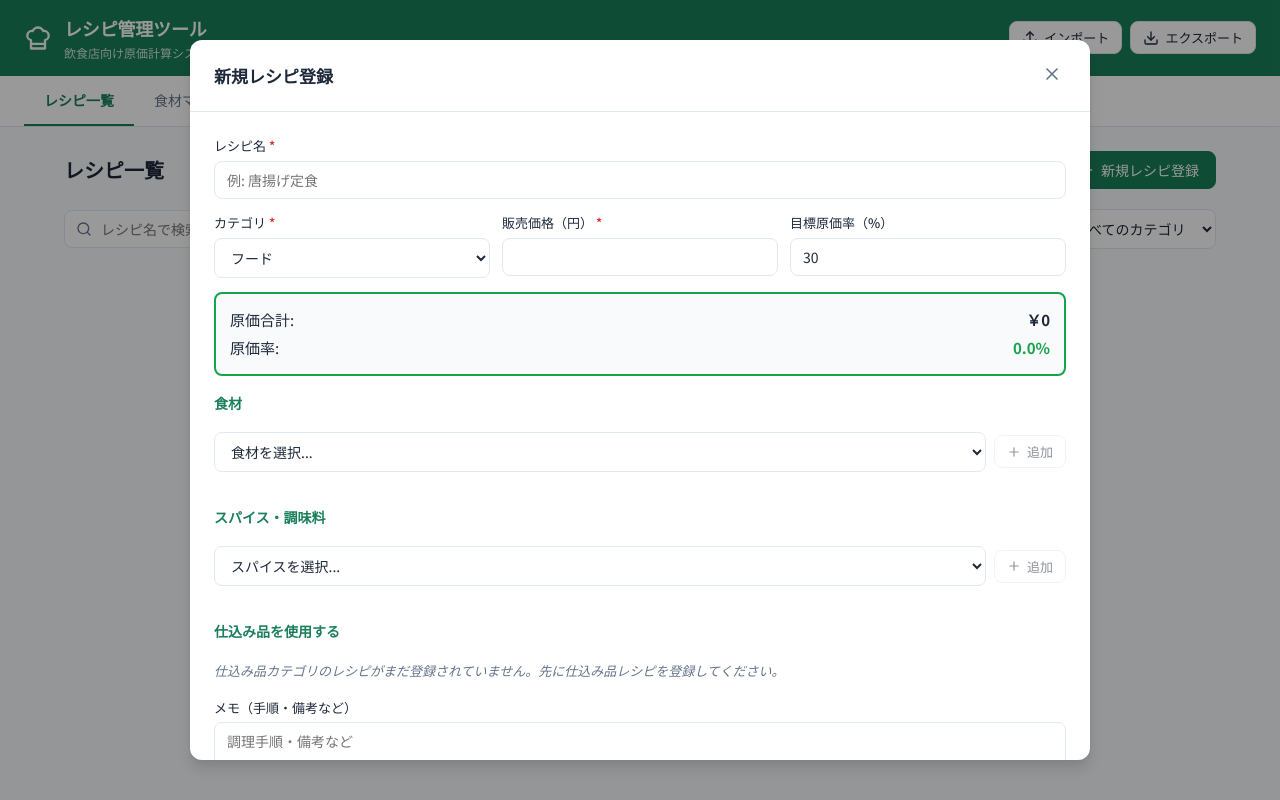
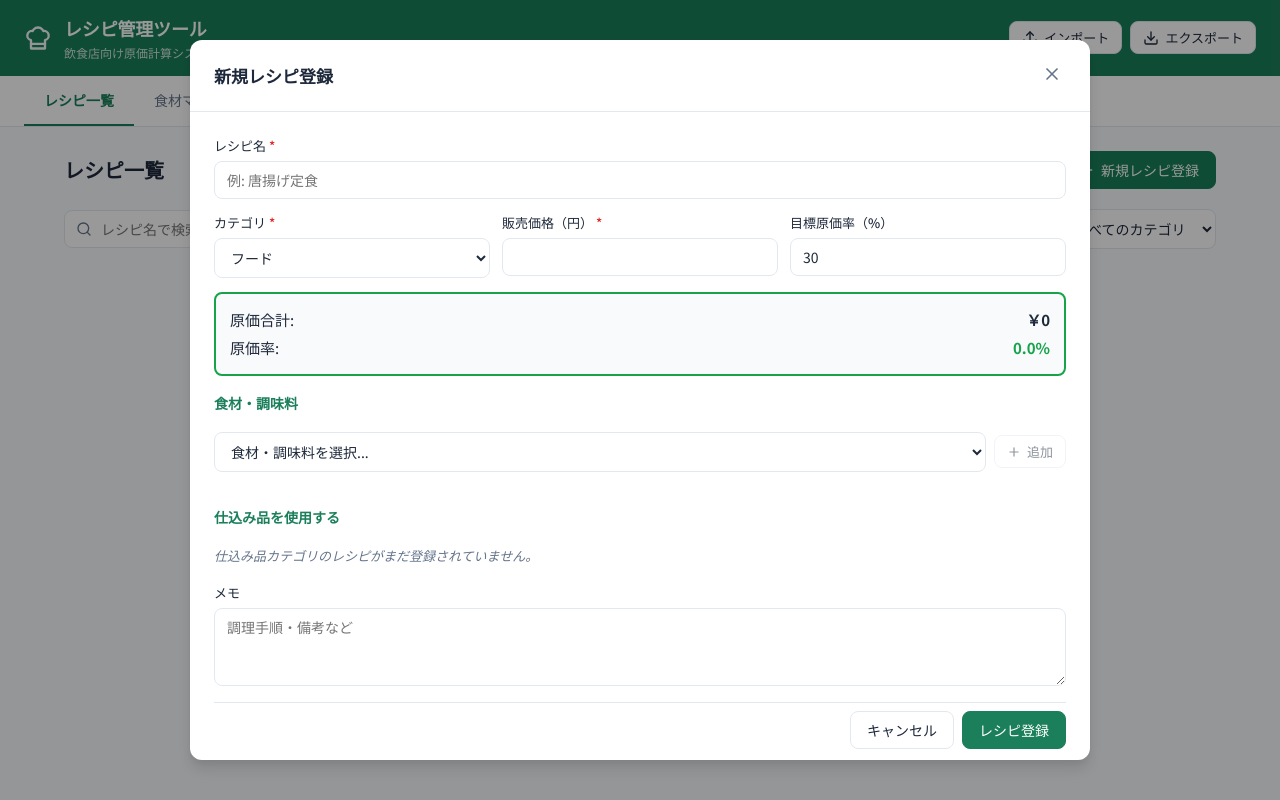
Before and after one commit to ryutaro-sato413/recipe-manager, a React (Vite) app: page / in a window 1280 px wide. Both pictures are taken after a click on the button "新規レシピ登録". Built offline with nearby package versions, Linux system fonts and the light colour scheme.

Commit message:
スパイス管理を削除・食材と統合

```diff
--- a/src/components/Layout/Layout.tsx
+++ b/src/components/Layout/Layout.tsx
@@ -1,7 +1,7 @@
 import { ReactNode } from 'react';
 import { ChefHat, Download, Upload } from 'lucide-react';
 
-type Page = 'recipes' | 'ingredients' | 'spices' | 'orders' | 'inventory';
+type Page = 'recipes' | 'ingredients' | 'orders' | 'inventory';
 
 interface LayoutProps {
   currentPage: Page;
@@ -14,7 +14,6 @@ interface LayoutProps {
 const NAV_ITEMS: { id: Page; label: string }[] = [
   { id: 'recipes', label: 'レシピ一覧' },
   { id: 'ingredients', label: '食材マスター' },
-  { id: 'spices', label: 'スパイス管理' },
   { id: 'orders', label: 'オーダー管理' },
   { id: 'inventory', label: '棚卸管理' },
 ];
--- a/src/components/RecipeForm/RecipeForm.tsx
+++ b/src/components/RecipeForm/RecipeForm.tsx
@@ -21,11 +21,20 @@ const CATEGORIES: { value: Category; label: string }[] = [
   { value: 'other', label: 'その他' },
 ];
 
+// 食材・スパイス統合用
+interface CombinedItem {
+  id: string;
+  name: string;
+  unit: string;
+  unitPrice: number;
+  source: 'ingredient' | 'spice';
+}
+
 interface RecipeFormProps {
   recipe: Recipe | null;
   ingredients: Ingredient[];
   spices: Spice[];
-  allRecipes: Recipe[];   // 仕込み品選択のため全レシピを受け取る
+  allRecipes: Recipe[];
   onClose: (updated?: Recipe[]) => void;
   addToast: (msg: string, type?: 'success' | 'error' | 'info') => void;
 }
@@ -47,12 +56,16 @@ function emptyForm() {
 
 export default function RecipeForm({ recipe, ingredients, spices, allRecipes, onClose, addToast }: RecipeFormProps) {
   const [form, setForm] = useState(emptyForm());
-  const [selectedIngId, setSelectedIngId] = useState('');
-  const [selectedSpiceId, setSelectedSpiceId] = useState('');
+  const [selectedItemKey, setSelectedItemKey] = useState('');
   const [selectedPrepId, setSelectedPrepId] = useState('');
   const [errors, setErrors] = useState<Record<string, string>>({});
 
-  // 仕込み品レシピ一覧（自分自身は除外）
+  // 食材とスパイスを1つのリストに統合
+  const combinedItems: CombinedItem[] = [
+    ...ingredients.map(i => ({ id: i.id, name: i.name, unit: i.unit, unitPrice: i.unitPrice, source: 'ingredient' as const })),
+    ...spices.map(s => ({ id: s.id, name: s.name, unit: s.unit, unitPrice: s.unitPrice, source: 'spice' as const })),
+  ];
+
   const prepRecipes = allRecipes.filter(r => r.category === 'prep' && r.id !== recipe?.id);
 
   useEffect(() => {
@@ -74,106 +87,91 @@ export default function RecipeForm({ recipe, ingredients, spices, allRecipes, on
 
   const totalCost = calculateTotalCost({ ...form, id: '', createdAt: '', updatedAt: '' } as Recipe);
   const costRate = calculateCostRate(totalCost, form.sellingPrice);
-  const costPerUnit = form.category === 'prep' && form.yieldAmount > 0
-    ? totalCost / form.yieldAmount
-    : 0;
+  const costPerUnit = form.category === 'prep' && form.yieldAmount > 0 ? totalCost / form.yieldAmount : 0;
 
   const validate = () => {
     const e: Record<string, string> = {};
     if (!form.name.trim()) e.name = 'レシピ名は必須です';
     if (form.category !== 'prep' && form.sellingPrice <= 0) e.sellingPrice = '販売価格は1円以上にしてください';
     if (form.targetCostRate <= 0 || form.targetCostRate > 100) e.targetCostRate = '目標原価率は1〜100%で入力してください';
-    if (form.category === 'prep' && (!form.yieldUnit.trim())) e.yieldUnit = '歩留まり単位を入力してください';
+    if (form.category === 'prep' && !form.yieldUnit.trim()) e.yieldUnit = '歩留まり単位を入力してください';
     setErrors(e);
     return Object.keys(e).length === 0;
   };
 
-  const handleAddIngredient = () => {
-    const ing = ingredients.find(i => i.id === selectedIngId);
-    if (!ing) return;
-    if (form.ingredients.find(i => i.ingredientId === ing.id)) {
-      addToast('すでに追加されている食材です', 'error');
-      return;
-    }
+  const handleAddItem = () => {
+    if (!selectedItemKey) return;
+    const [source, id] = selectedItemKey.split(':');
+    const item = combinedItems.find(c => c.source === source && c.id === id);
+    if (!item) return;
+
+    if (source === 'ingredient') {
+      if (form.ingredients.find(i => i.ingredientId === id)) { addToast('すでに追加されています', 'error'); return; }
       setForm(f => ({
         ...f,
         ingredients: [...f.ingredients, {
-        ingredientId: ing.id,
-        name: ing.name,
-        amount: 1,
-        unit: ing.unit,
-        unitPrice: ing.unitPrice,
-        cost: ing.unitPrice,
+          ingredientId: id, name: item.name, amount: 1,
+          unit: item.unit, unitPrice: item.unitPrice, cost: item.unitPrice,
         }],
       }));
-    setSelectedIngId('');
-  };
-
-  const handleAddSpice = () => {
-    const sp = spices.find(s => s.id === selectedSpiceId);
-    if (!sp) return;
-    if (form.spices.find(s => s.spiceId === sp.id)) {
-      addToast('すでに追加されているスパイスです', 'error');
-      return;
-    }
+    } else {
+      if (form.spices.find(s => s.spiceId === id)) { addToast('すでに追加されています', 'error'); return; }
       setForm(f => ({
         ...f,
         spices: [...f.spices, {
-        spiceId: sp.id,
-        name: sp.name,
-        amount: 1,
-        unit: sp.unit,
-        unitPrice: sp.unitPrice,
-        cost: sp.unitPrice,
+          spiceId: id, name: item.name, amount: 1,
+          unit: item.unit, unitPrice: item.unitPrice, cost: item.unitPrice,
         }],
       }));
-    setSelectedSpiceId('');
+    }
+    setSelectedItemKey('');
   };
 
   const handleAddPrepItem = () => {
     const pr = prepRecipes.find(r => r.id === selectedPrepId);
     if (!pr) return;
-    if (form.prepItems.find(p => p.recipeId === pr.id)) {
-      addToast('すでに追加されている仕込み品です', 'error');
-      return;
-    }
-    const costPerUnit = calcPrepCostPerUnit(pr);
+    if (form.prepItems.find(p => p.recipeId === pr.id)) { addToast('すでに追加されています', 'error'); return; }
+    const cpu = calcPrepCostPerUnit(pr);
     setForm(f => ({
       ...f,
       prepItems: [...f.prepItems, {
-        recipeId: pr.id,
-        recipeName: pr.name,
-        amount: 1,
-        unit: pr.yieldUnit || '',
-        costPerUnit,
-        cost: costPerUnit * 1,
+        recipeId: pr.id, recipeName: pr.name, amount: 1,
+        unit: pr.yieldUnit || '', costPerUnit: cpu, cost: cpu,
       }],
     }));
     setSelectedPrepId('');
   };
 
-  const updateIngAmount = (idx: number, amount: number) => {
+  // 食材・スパイス統合テーブル用の行データ
+  type IngRow = { type: 'ingredient'; idx: number; item: RecipeIngredient };
+  type SpRow = { type: 'spice'; idx: number; item: RecipeSpice };
+  const allRows: (IngRow | SpRow)[] = [
+    ...form.ingredients.map((item, idx) => ({ type: 'ingredient' as const, idx, item })),
+    ...form.spices.map((item, idx) => ({ type: 'spice' as const, idx, item })),
+  ];
+
+  const updateAmount = (row: IngRow | SpRow, amount: number) => {
+    if (row.type === 'ingredient') {
       setForm(f => {
-      const ing = [...f.ingredients];
-      ing[idx] = { ...ing[idx], amount, cost: amount * ing[idx].unitPrice };
-      return { ...f, ingredients: ing };
+        const arr = [...f.ingredients];
+        arr[row.idx] = { ...arr[row.idx], amount, cost: amount * arr[row.idx].unitPrice };
+        return { ...f, ingredients: arr };
       });
+    } else {
+      setForm(f => {
+        const arr = [...f.spices];
+        arr[row.idx] = { ...arr[row.idx], amount, cost: amount * arr[row.idx].unitPrice };
+        return { ...f, spices: arr };
+      });
+    }
   };
 
-  const removeIngredient = (idx: number) => {
-    setForm(f => ({ ...f, ingredients: f.ingredients.filter((_, i) => i !== idx) }));
-  };
-
-  const updateSpiceAmount = (idx: number, amount: number) => {
-    setForm(f => {
-      const sp = [...f.spices];
-      sp[idx] = { ...sp[idx], amount, cost: amount * sp[idx].unitPrice };
-      return { ...f, spices: sp };
-    });
-  };
-
-  const removeSpice = (idx: number) => {
-    setForm(f => ({ ...f, spices: f.spices.filter((_, i) => i !== idx) }));
+  const removeRow = (row: IngRow | SpRow) => {
+    if (row.type === 'ingredient') {
+      setForm(f => ({ ...f, ingredients: f.ingredients.filter((_, i) => i !== row.idx) }));
+    } else {
+      setForm(f => ({ ...f, spices: f.spices.filter((_, i) => i !== row.idx) }));
+    }
   };
 
   const updatePrepAmount = (idx: number, amount: number) => {
@@ -191,11 +189,8 @@ export default function RecipeForm({ recipe, ingredients, spices, allRecipes, on
   const handleSubmit = () => {
     if (!validate()) return;
     const now = new Date().toISOString();
+    const data = { ...form, updatedAt: now };
     let updated: Recipe[];
-    const data: Omit<Recipe, 'id' | 'createdAt'> = {
-      ...form,
-      updatedAt: now,
-    };
     if (recipe) {
       updated = updateRecipe({ ...recipe, ...data });
       addToast(`「${form.name}」を更新しました`);
@@ -212,104 +207,63 @@ export default function RecipeForm({ recipe, ingredients, spices, allRecipes, on
   return (
     <Modal title={recipe ? 'レシピ編集' : '新規レシピ登録'} onClose={() => onClose()} size="xl">
       <div className="form-layout">
-
-        {/* 基本情報 */}
         <div className="form-section">
           <div className="form-group">
             <label className="form-label">レシピ名 <span className="required">*</span></label>
-            <input
-              className={`form-input${errors.name ? ' form-input-error' : ''}`}
-              value={form.name}
-              onChange={e => setForm(f => ({ ...f, name: e.target.value }))}
-              placeholder="例: 唐揚げ定食"
-            />
+            <input className={`form-input${errors.name ? ' form-input-error' : ''}`}
+              value={form.name} onChange={e => setForm(f => ({ ...f, name: e.target.value }))}
+              placeholder="例: 唐揚げ定食" />
             {errors.name && <p className="error-text">{errors.name}</p>}
           </div>
 
           <div className="form-row">
             <div className="form-group">
               <label className="form-label">カテゴリ <span className="required">*</span></label>
-              <select
-                className="form-select"
-                value={form.category}
-                onChange={e => setForm(f => ({ ...f, category: e.target.value as Category }))}
-              >
-                {CATEGORIES.map(c => (
-                  <option key={c.value} value={c.value}>{c.label}</option>
-                ))}
+              <select className="form-select" value={form.category}
+                onChange={e => setForm(f => ({ ...f, category: e.target.value as Category }))}>
+                {CATEGORIES.map(c => <option key={c.value} value={c.value}>{c.label}</option>)}
               </select>
             </div>
-
             {!isPrep && (
               <div className="form-group">
                 <label className="form-label">販売価格（円） <span className="required">*</span></label>
-                <input
-                  type="number"
-                  className={`form-input${errors.sellingPrice ? ' form-input-error' : ''}`}
-                  value={form.sellingPrice || ''}
-                  onChange={e => setForm(f => ({ ...f, sellingPrice: Number(e.target.value) }))}
-                  min="0"
-                />
+                <input type="number" className={`form-input${errors.sellingPrice ? ' form-input-error' : ''}`}
+                  value={form.sellingPrice || ''} onChange={e => setForm(f => ({ ...f, sellingPrice: Number(e.target.value) }))} min="0" />
                 {errors.sellingPrice && <p className="error-text">{errors.sellingPrice}</p>}
               </div>
             )}
-
             <div className="form-group">
               <label className="form-label">目標原価率（%）</label>
-              <input
-                type="number"
-                className={`form-input${errors.targetCostRate ? ' form-input-error' : ''}`}
-                value={form.targetCostRate || ''}
-                onChange={e => setForm(f => ({ ...f, targetCostRate: Number(e.target.value) }))}
-                min="1"
-                max="100"
-              />
+              <input type="number" className={`form-input${errors.targetCostRate ? ' form-input-error' : ''}`}
+                value={form.targetCostRate || ''} onChange={e => setForm(f => ({ ...f, targetCostRate: Number(e.target.value) }))} min="1" max="100" />
               {errors.targetCostRate && <p className="error-text">{errors.targetCostRate}</p>}
             </div>
           </div>
 
-          {/* 仕込み品：歩留まり設定 */}
           {isPrep && (
             <div className="prep-yield-box">
               <p className="prep-yield-label">🍳 仕込み品設定（このレシピで何単位分作れるか）</p>
               <div className="form-row">
                 <div className="form-group">
-                  <label className="form-label">歩留まり量 <span className="required">*</span></label>
-                  <input
-                    type="number"
-                    className="form-input"
-                    value={form.yieldAmount || ''}
-                    onChange={e => setForm(f => ({ ...f, yieldAmount: Number(e.target.value) }))}
-                    min="0.01"
-                    step="0.1"
-                    placeholder="例: 1000"
-                  />
+                  <label className="form-label">歩留まり量</label>
+                  <input type="number" className="form-input" value={form.yieldAmount || ''}
+                    onChange={e => setForm(f => ({ ...f, yieldAmount: Number(e.target.value) }))} min="0.01" step="0.1" placeholder="例: 1000" />
                 </div>
                 <div className="form-group">
                   <label className="form-label">単位 <span className="required">*</span></label>
-                  <input
-                    className={`form-input${errors.yieldUnit ? ' form-input-error' : ''}`}
-                    value={form.yieldUnit}
-                    onChange={e => setForm(f => ({ ...f, yieldUnit: e.target.value }))}
-                    placeholder="例: g / ml / 個"
-                  />
+                  <input className={`form-input${errors.yieldUnit ? ' form-input-error' : ''}`}
+                    value={form.yieldUnit} onChange={e => setForm(f => ({ ...f, yieldUnit: e.target.value }))} placeholder="例: g / ml / 個" />
                   {errors.yieldUnit && <p className="error-text">{errors.yieldUnit}</p>}
                 </div>
               </div>
               {costPerUnit > 0 && (
-                <p className="prep-unit-cost">
-                  → 1{form.yieldUnit}あたりの原価: <strong>{formatCurrency(costPerUnit)}</strong>
-                </p>
+                <p className="prep-unit-cost">→ 1{form.yieldUnit}あたりの原価: <strong>{formatCurrency(costPerUnit)}</strong></p>
               )}
             </div>
           )}
 
-          {/* 原価サマリー */}
           <div className="cost-summary-box" style={{ borderColor: statusColor }}>
-            <div className="cost-summary-row">
-              <span>原価合計:</span>
-              <strong>{formatCurrency(totalCost)}</strong>
-            </div>
+            <div className="cost-summary-row"><span>原価合計:</span><strong>{formatCurrency(totalCost)}</strong></div>
             {!isPrep && (
               <div className="cost-summary-row">
                 <span>原価率:</span>
@@ -319,73 +273,53 @@ export default function RecipeForm({ recipe, ingredients, spices, allRecipes, on
           </div>
         </div>
 
-        {/* 食材 */}
+        {/* 食材（統合） */}
         <div className="form-section">
-          <h4 className="form-section-title">食材</h4>
+          <h4 className="form-section-title">食材・調味料</h4>
           <div className="add-ingredient-row">
-            <select className="form-select" value={selectedIngId} onChange={e => setSelectedIngId(e.target.value)}>
-              <option value="">食材を選択...</option>
-              {ingredients.map(ing => (
-                <option key={ing.id} value={ing.id}>{ing.name}（{formatCurrency(ing.unitPrice)}/{ing.unit}）</option>
+            <select className="form-select" value={selectedItemKey} onChange={e => setSelectedItemKey(e.target.value)}>
+              <option value="">食材・調味料を選択...</option>
+              {combinedItems.length === 0 && <option disabled>食材が登録されていません</option>}
+              {combinedItems.map(item => (
+                <option key={`${item.source}:${item.id}`} value={`${item.source}:${item.id}`}>
+                  {item.name}（{formatCurrency(item.unitPrice)}/{item.unit}）
+                </option>
               ))}
             </select>
-            <button className="btn btn-secondary btn-sm" onClick={handleAddIngredient} disabled={!selectedIngId}>
+            <button className="btn btn-secondary btn-sm" onClick={handleAddItem} disabled={!selectedItemKey}>
               <Plus size={14} />追加
             </button>
           </div>
-          {form.ingredients.length > 0 && (
+
+          {allRows.length > 0 && (
             <table className="ingredient-table">
-              <thead><tr><th>食材名</th><th>使用量</th><th>単位</th><th>単価</th><th>コスト</th><th></th></tr></thead>
+              <thead><tr><th>名称</th><th>使用量</th><th>単位</th><th>単価</th><th>コスト</th><th></th></tr></thead>
               <tbody>
-                {form.ingredients.map((ing, idx) => (
-                  <tr key={idx}>
-                    <td>{ing.name}</td>
-                    <td><input type="number" className="table-input" value={ing.amount} onChange={e => updateIngAmount(idx, Number(e.target.value))} min="0" step="0.1" /></td>
-                    <td>{ing.unit}</td>
-                    <td>{formatCurrency(ing.unitPrice)}</td>
-                    <td>{formatCurrency(ing.amount * ing.unitPrice)}</td>
-                    <td><button className="btn btn-icon btn-icon-danger" onClick={() => removeIngredient(idx)}><Trash2 size={14} /></button></td>
+                {allRows.map((row, i) => {
+                  const name = row.type === 'ingredient' ? row.item.name : row.item.name;
+                  const amount = row.type === 'ingredient' ? row.item.amount : row.item.amount;
+                  const unit = row.type === 'ingredient' ? row.item.unit : row.item.unit;
+                  const unitPrice = row.type === 'ingredient' ? row.item.unitPrice : row.item.unitPrice;
+                  return (
+                    <tr key={i}>
+                      <td>{name}</td>
+                      <td><input type="number" className="table-input" value={amount}
+                        onChange={e => updateAmount(row, Number(e.target.value))} min="0" step="0.1" /></td>
+                      <td>{unit}</td>
+                      <td>{formatCurrency(unitPrice)}</td>
+                      <td>{formatCurrency(amount * unitPrice)}</td>
+                      <td><button className="btn btn-icon btn-icon-danger" onClick={() => removeRow(row)}><Trash2 size={14} /></button></td>
                     </tr>
-                ))}
+                  );
+                })}
               </tbody>
             </table>
           )}
 
-          {/* スパイス */}
-          <h4 className="form-section-title" style={{ marginTop: '1.25rem' }}>スパイス・調味料</h4>
-          <div className="add-ingredient-row">
-            <select className="form-select" value={selectedSpiceId} onChange={e => setSelectedSpiceId(e.target.value)}>
-              <option value="">スパイスを選択...</option>
-              {spices.map(sp => (
-                <option key={sp.id} value={sp.id}>{sp.name}（{formatCurrency(sp.unitPrice)}/{sp.unit}）</option>
-              ))}
-            </select>
-            <button className="btn btn-secondary btn-sm" onClick={handleAddSpice} disabled={!selectedSpiceId}>
-              <Plus size={14} />追加
-            </button>
-          </div>
-          {form.spices.length > 0 && (
-            <table className="ingredient-table">
-              <thead><tr><th>スパイス名</th><th>使用量</th><th>単位</th><th>単価</th><th>コスト</th><th></th></tr></thead>
-              <tbody>
-                {form.spices.map((sp, idx) => (
-                  <tr key={idx}>
-                    <td>{sp.name}</td>
-                    <td><input type="number" className="table-input" value={sp.amount} onChange={e => updateSpiceAmount(idx, Number(e.target.value))} min="0" step="0.1" /></td>
-                    <td>{sp.unit}</td>
-                    <td>{formatCurrency(sp.unitPrice)}</td>
-                    <td>{formatCurrency(sp.amount * sp.unitPrice)}</td>
-                    <td><button className="btn btn-icon btn-icon-danger" onClick={() => removeSpice(idx)}><Trash2 size={14} /></button></td>
-                  </tr>
-                ))}
-              </tbody>
-            </table>
-          )}
-
-          {/* 仕込み品（サブレシピ） */}
+          {/* 仕込み品 */}
           <h4 className="form-section-title" style={{ marginTop: '1.25rem' }}>仕込み品を使用する</h4>
           {prepRecipes.length === 0 ? (
-            <p className="prep-empty-note">仕込み品カテゴリのレシピがまだ登録されていません。先に仕込み品レシピを登録してください。</p>
+            <p className="prep-empty-note">仕込み品カテゴリのレシピがまだ登録されていません。</p>
           ) : (
             <>
               <div className="add-ingredient-row">
@@ -393,11 +327,7 @@ export default function RecipeForm({ recipe, ingredients, spices, allRecipes, on
                   <option value="">仕込み品を選択...</option>
                   {prepRecipes.map(pr => {
                     const cpu = calcPrepCostPerUnit(pr);
-                    return (
-                      <option key={pr.id} value={pr.id}>
-                        {pr.name}（{formatCurrency(cpu)}/{pr.yieldUnit}）
-                      </option>
-                    );
+                    return <option key={pr.id} value={pr.id}>{pr.name}（{formatCurrency(cpu)}/{pr.yieldUnit}）</option>;
                   })}
                 </select>
                 <button className="btn btn-secondary btn-sm" onClick={handleAddPrepItem} disabled={!selectedPrepId}>
@@ -411,7 +341,8 @@ export default function RecipeForm({ recipe, ingredients, spices, allRecipes, on
                     {form.prepItems.map((p, idx) => (
                       <tr key={idx}>
                         <td>{p.recipeName}</td>
-                        <td><input type="number" className="table-input" value={p.amount} onChange={e => updatePrepAmount(idx, Number(e.target.value))} min="0" step="0.1" /></td>
+                        <td><input type="number" className="table-input" value={p.amount}
+                          onChange={e => updatePrepAmount(idx, Number(e.target.value))} min="0" step="0.1" /></td>
                         <td>{p.unit}</td>
                         <td>{formatCurrency(p.costPerUnit)}</td>
                         <td>{formatCurrency(p.cost)}</td>
@@ -425,10 +356,9 @@ export default function RecipeForm({ recipe, ingredients, spices, allRecipes, on
           )}
         </div>
 
-        {/* メモ */}
         <div className="form-section">
           <div className="form-group">
-            <label className="form-label">メモ（手順・備考など）</label>
+            <label className="form-label">メモ</label>
             <textarea className="form-textarea" rows={3} value={form.memo}
               onChange={e => setForm(f => ({ ...f, memo: e.target.value }))} placeholder="調理手順・備考など" />
           </div>
```
Also changed, not shown: src/App.tsx (+1 -9 lines). Lines whose indentation alone changed are shown as unchanged.
